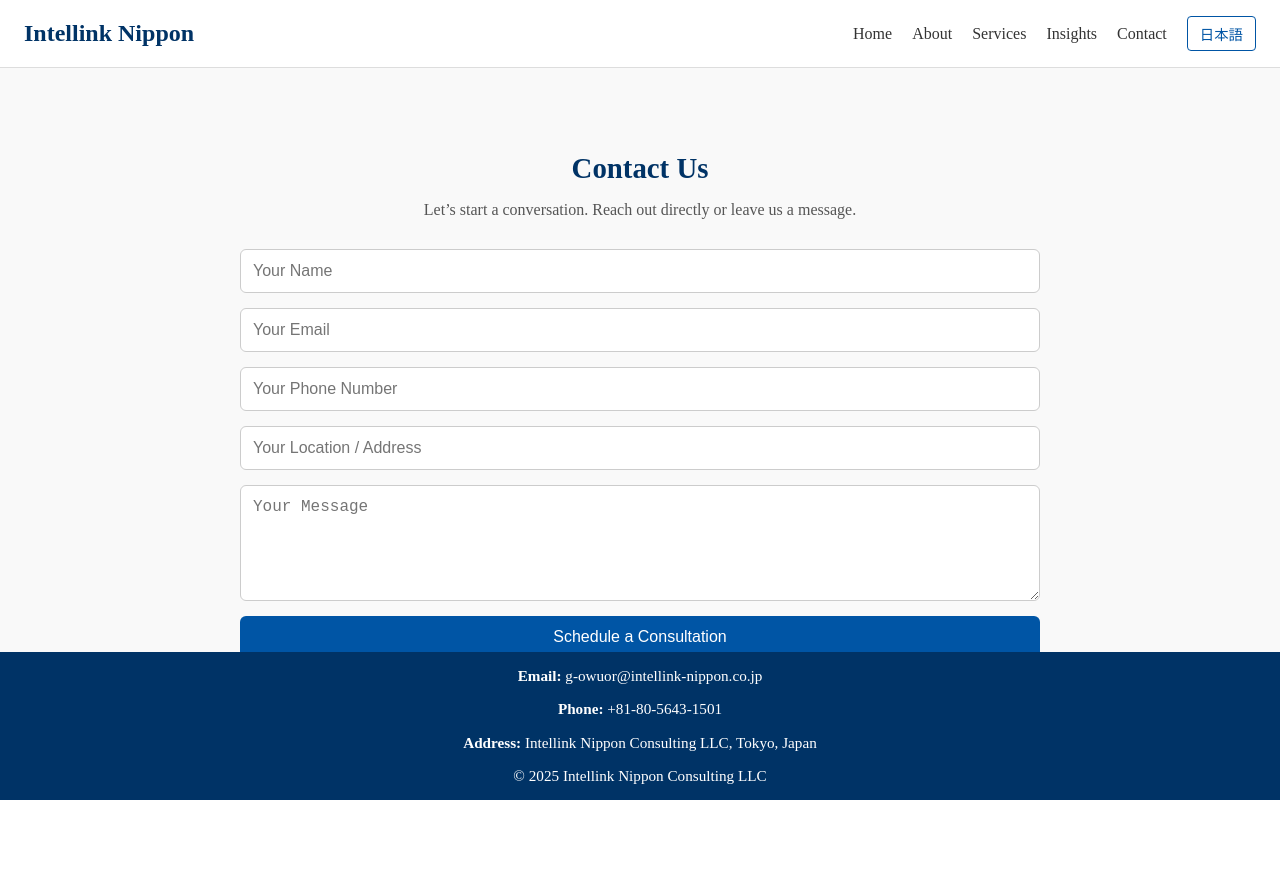
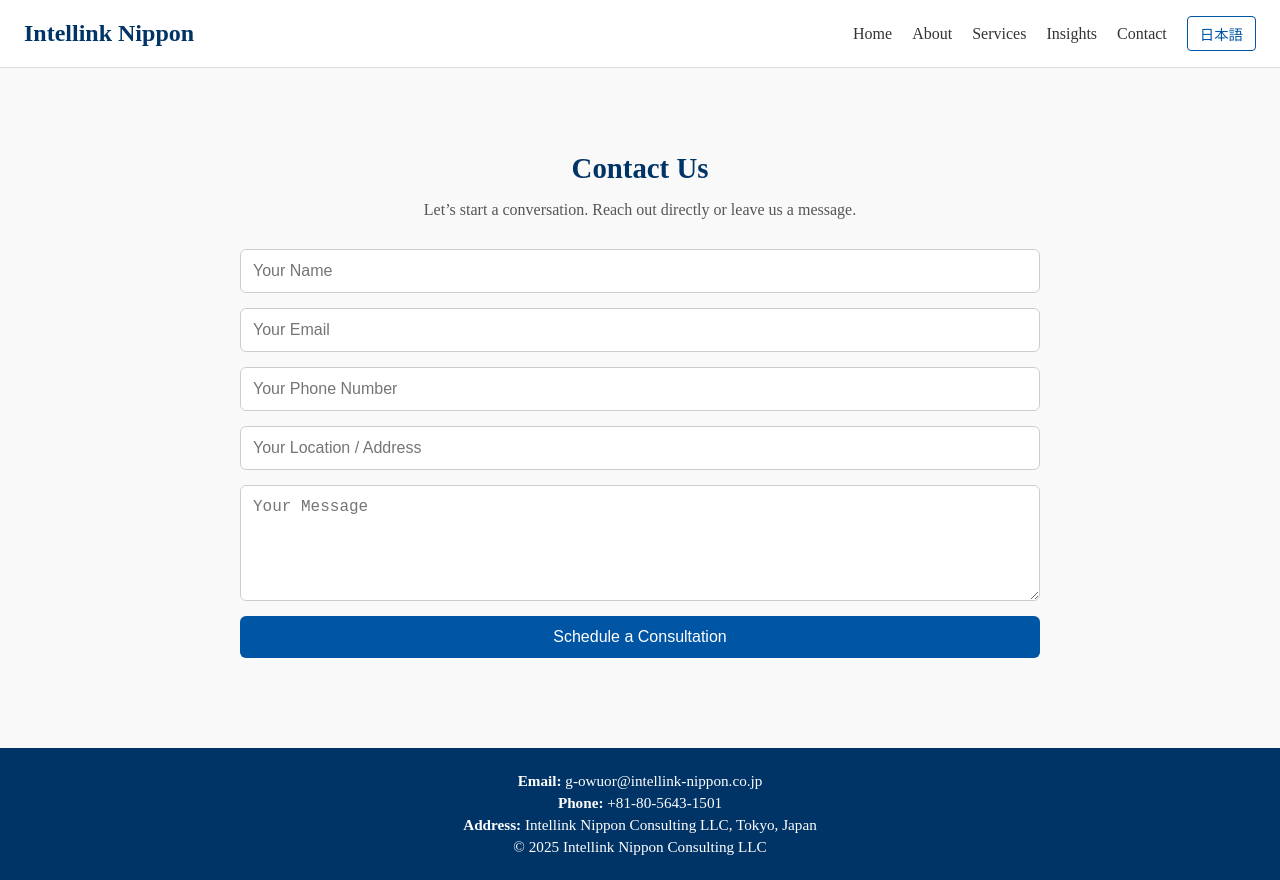
Before and after one commit to carlosal10/intellink, a React (Create React App) app: page /contact in a window 1280 px wide. Before the commit the page ends 800 px from the top, so only its background shows below. Built offline with nearby package versions, Linux system fonts and the light colour scheme.

Commit message:
Update Footer.css

```diff
--- a/src/components/Footer.css
+++ b/src/components/Footer.css
@@ -2,11 +2,12 @@
   background-color: #003366;
   color: white;
   text-align: center;
-  position: fixed;
-  bottom: 0;
+  padding: 20px 16px;
   width: 100%;
+  box-sizing: border-box;
 }
 
 .footer p {
   font-size: 0.95rem;
+  margin: 4px 0;
 }
```
